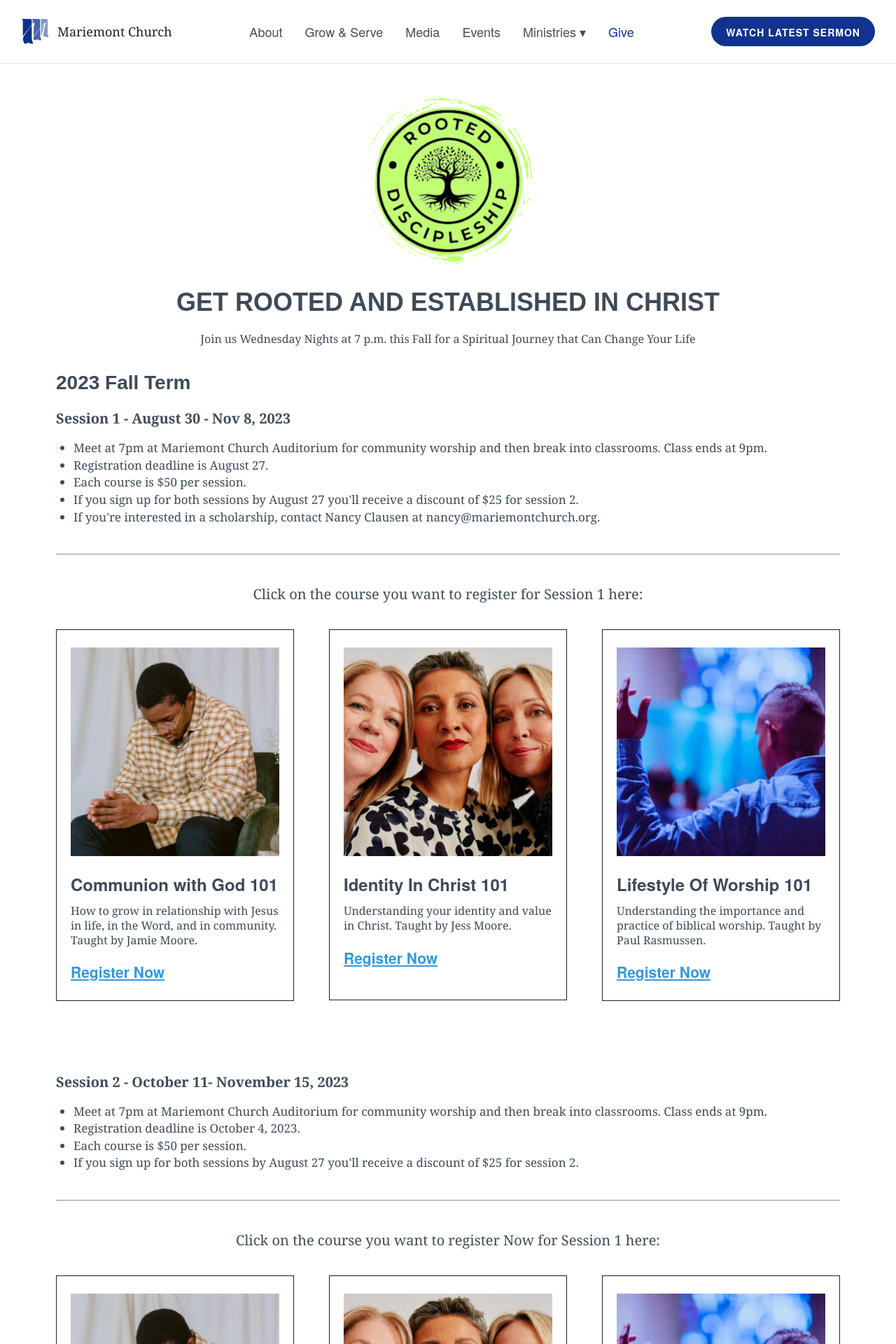
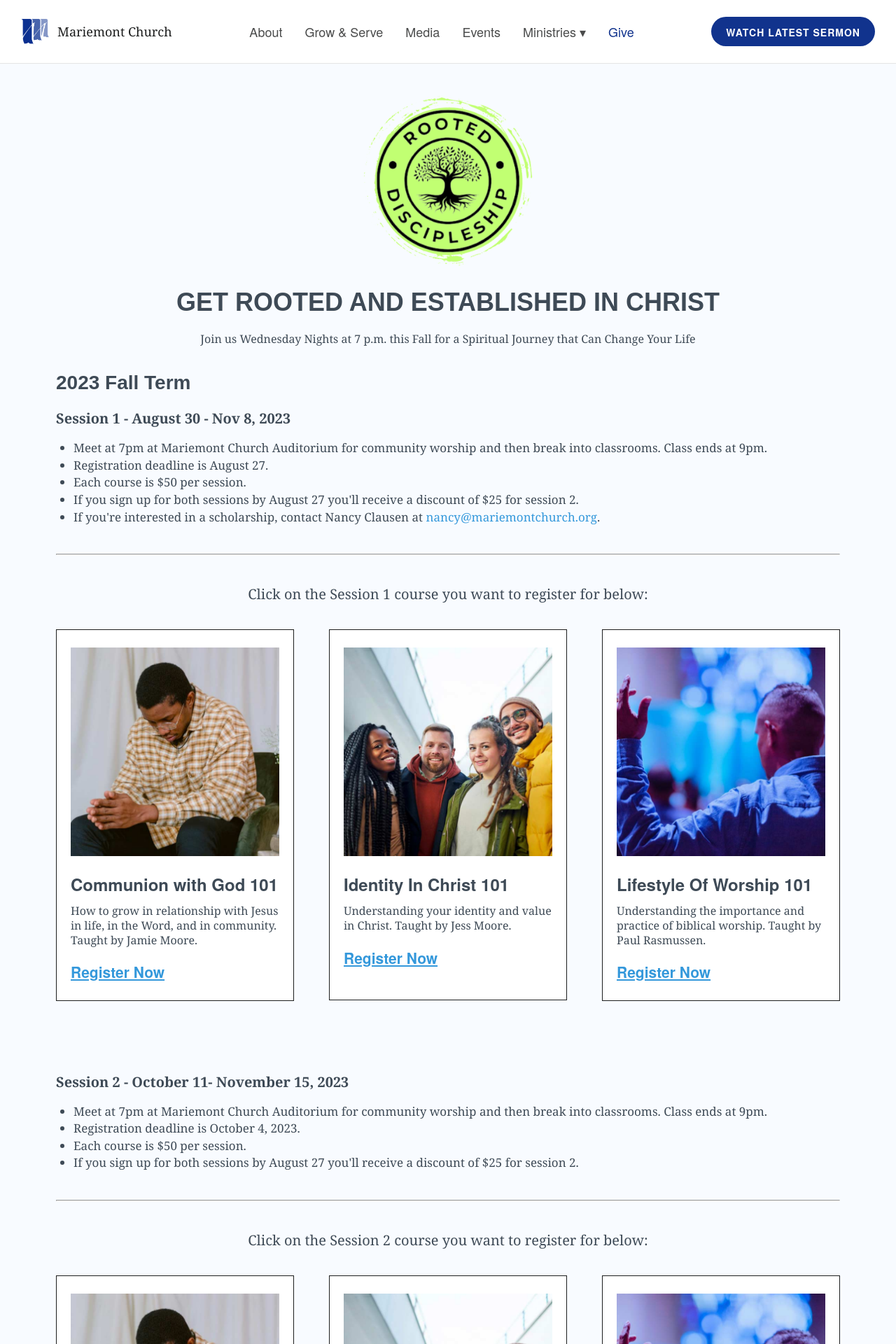
Before and after one commit to lukemoderwell/mariemont, a Jekyll site: the page built from rooted-discipleship.md, in a window 1280 px wide. Shown: the top 1920 px of the page at 70% size. Built offline with Jekyll 4.4.1, drawn with Linux system fonts in a browser that asks for light colours; nearby versions of some CDN libraries.

Commit message:
rooted updates

```diff
--- a/_layouts/rooted-discipleship.html
+++ b/_layouts/rooted-discipleship.html
@@ -5,7 +5,7 @@
 <div id="rooted-discipleship-section">
   <div class="container">
     <div class="rooted-overview">
-      <img src="/uploads/rooted-discipleship-logo.png" alt="Rooted Discispleship Logo" width="100%">
+      <img src="/uploads/rooted-discipleship-logo-transparent.png" alt="Rooted Discispleship Logo" width="100%">
       <h1>GET ROOTED AND ESTABLISHED IN CHRIST</h1>
       <p>Join us Wednesday Nights at 7 p.m. this Fall for a Spiritual Journey that Can Change Your Life</p>
       <h2>2023 Fall Term</h2>
@@ -18,10 +18,10 @@
         <li>Registration deadline is August 27.</li>
         <li>Each course is $50 per session.</li>
         <li>If you sign up for both sessions by August 27 you'll receive a discount of $25 for session 2.</li>
-        <li>If you're interested in a scholarship, contact Nancy Clausen at nancy@mariemontchurch.org.</li>
+        <li>If you're interested in a scholarship, contact Nancy Clausen at <a href="mailto:nancy@mariemontchurch.org">nancy@mariemontchurch.org</a>.</li>
       </ul>
       <hr>
-      <p class="rooted-grid-title">Click on the course you want to register for Session 1 here:</p>
+      <p class="rooted-grid-title">Click on the Session 1 course you want to register for below:</p>
       <div class="rooted-class-grid">
         <div class="rooted-class-grid-item">
           <a href="https://mariemontchurch.churchcenter.com/registrations/events/1861906" target="_blank" rel="noopener">
@@ -33,7 +33,7 @@
         </div>
         <div class="rooted-class-grid-item">
           <a href="https://mariemontchurch.churchcenter.com/registrations/events/1869655" target="_blank" rel="noopener">
-            <img src="/uploads/identity-in-christ-photo.jpg" alt="Identity In Christ" width="100%">
+            <img src="/uploads/identity-in-christ-friends-photo.jpg" alt="Identity In Christ" width="100%">
           </a>
           <h3>Identity In Christ 101</h3>
           <p>Understanding your identity and value in Christ. Taught by Jess Moore.</p>
@@ -59,7 +59,7 @@
         <li>If you sign up for both sessions by August 27 you'll receive a discount of $25 for session 2.</li>
       </ul>
       <hr>
-      <p class="rooted-grid-title">Click on the course you want to register Now for Session 1 here:</p>
+      <p class="rooted-grid-title">Click on the Session 2 course you want to register for below:</p>
       <div class="rooted-class-grid">
         <div class="rooted-class-grid-item">
           <a href="https://mariemontchurch.churchcenter.com/registrations/events/1869037" target="_blank" rel="noopener">
@@ -71,7 +71,7 @@
         </div>
         <div class="rooted-class-grid-item">
           <a href="https://mariemontchurch.churchcenter.com/registrations/events/1869673" target="_blank" rel="noopener">
-            <img src="/uploads/identity-in-christ-photo.jpg" alt="Identity In Christ" width="100%">
+            <img src="/uploads/identity-in-christ-friends-photo.jpg" alt="Identity In Christ" width="100%">
           </a>
           <h3>Identity In Christ 101</h3>
           <p>Understanding your identity and value in Christ. Taught by Jess Moore.</p>
--- a/assets/stylesheets/components/_rooted.scss
+++ b/assets/stylesheets/components/_rooted.scss
@@ -1,3 +1,7 @@
+.layout--rooted-discipleship {
+  background: #f8fbff;
+}
+
 #rooted-discipleship-section {
   .rooted-overview {
     text-align: center;
@@ -71,6 +75,7 @@
 
     .rooted-class-grid-item {
       border: 1px solid $color--black;
+      background-color: $color--white;
       padding: 25px 20px;
       max-width: 340px;
       width: 100%;
```
Also changed, not shown: other parts of _layouts/rooted-discipleship.html (+1 -1 lines), _uploads/identity-in-christ-friends-photo.jpg (added), _uploads/rooted-discipleship-logo-transparent.png (added).
